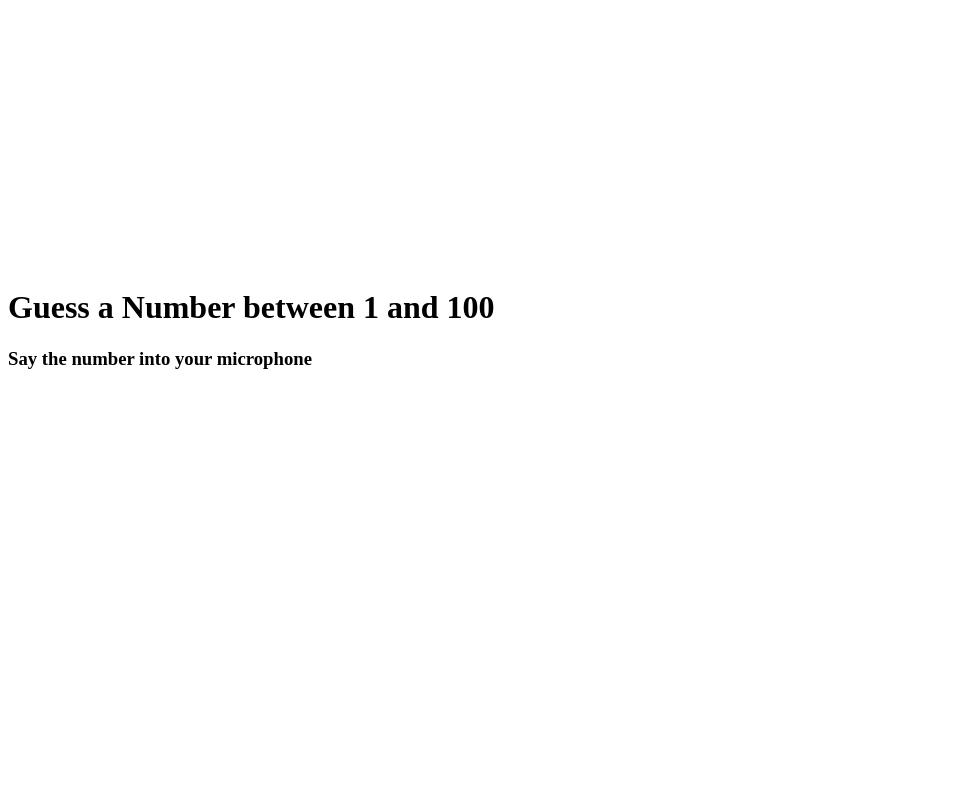
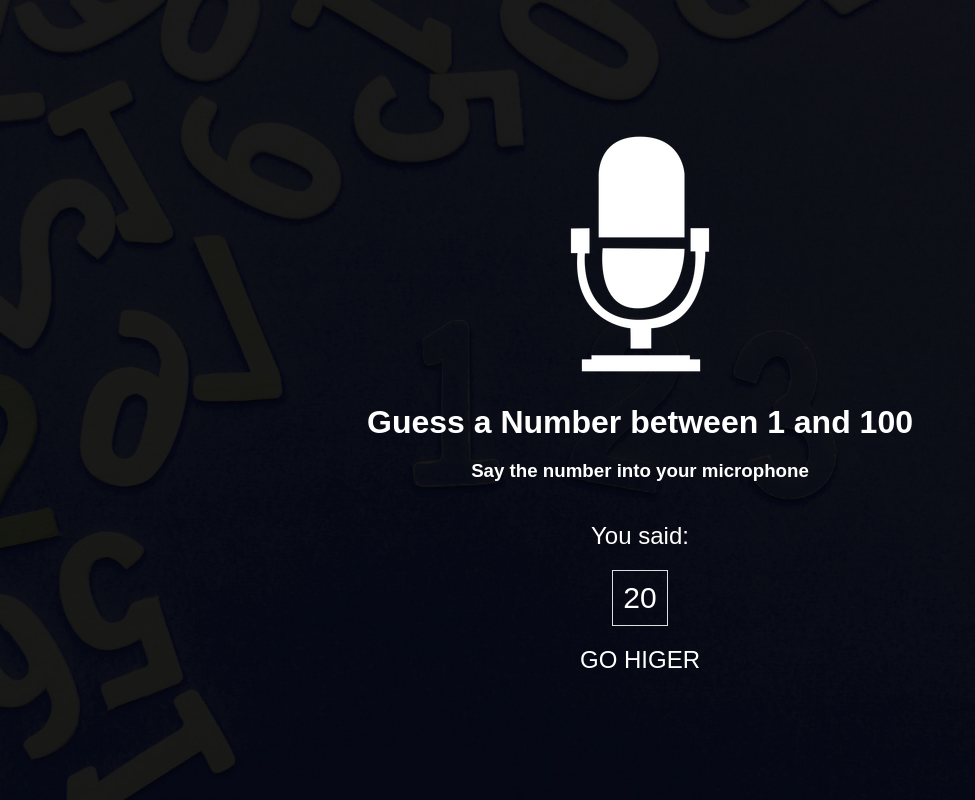
Before and after one commit to ogii/VoiceGuess, a plain HTML site: page index.html in a window 1280 px wide. Shown: the whole page, without its empty margins (0-975 px from the left). Drawn offline with Linux system fonts and the light colour scheme.

Commit message:
Add styling to css file

```diff
--- a/index.html
+++ b/index.html
@@ -12,6 +12,12 @@
     <h1>Guess a Number between 1 and 100</h1>
 
     <h3>Say the number into your microphone</h3>
+
+    <div id="msg" class="msg">
+      <div>You said:</div>
+      <span class="box">20</span>
+      <div>GO HIGER</div>
+    </div>
     <script src="script.js"></script>
   </body>
 </html>
--- a/style.css
+++ b/style.css
@@ -0,0 +1,47 @@
+* {
+  box-sizing: border-box;
+}
+
+body {
+  background: #2f3542 url('img/bg.jpg') no-repeat left center/cover;
+  min-height: 100vh;
+  color: #fff;
+  display: flex;
+  flex-direction: column;
+  align-items: center;
+  justify-content: center;
+  text-align: center;
+  margin: 0;
+  font-family: Arial, Helvetica, sans-serif;
+}
+
+h1,
+h3 {
+  margin-bottom: 0;
+}
+
+p {
+  line-height: 1.5;
+  margin: 0;
+}
+
+.play-again {
+  padding: 8px 15px;
+  border: 0px;
+  background: #f4f4f4;
+  border-radius: 5px;
+  margin-top: 10px;
+}
+
+.msg {
+  font-size: 1.5em;
+  margin-top: 40px;
+}
+
+.box {
+  border: 1px solid #dedede;
+  display: inline-block;
+  font-size: 30px;
+  margin: 20px;
+  padding: 10px;
+}
```
